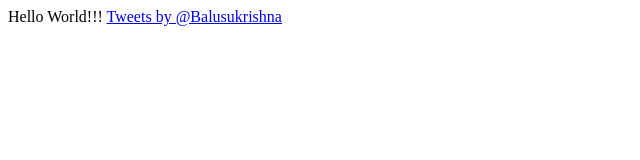
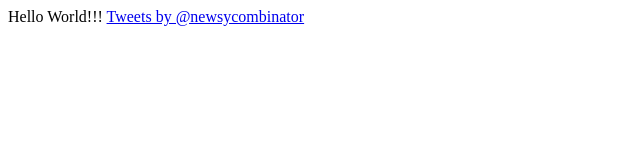
Before and after one commit to balsukrishna/balsukrishna.github.io, a plain HTML site: page index.html in a window 1280 px wide. Shown: the full height of the page, 0-640 px from the left. Drawn offline with Linux system fonts and the light colour scheme.

Commit message:
Hackernews widget

```diff
--- a/index.html
+++ b/index.html
@@ -5,7 +5,7 @@
     </body>
         Hello World!!!
 	</body>
-    <a class="twitter-timeline" href="https://twitter.com/Balusukrishna" data-widget-id="728246206841806849">Tweets by @Balusukrishna</a>
+        <a class="twitter-timeline" href="https://twitter.com/newsycombinator" data-widget-id="728249861296902148">Tweets by @newsycombinator</a>
         <script>
         ! function(d, s, id) {
             var js, fjs = d.getElementsByTagName(s)[0],
@@ -17,4 +17,5 @@
                 fjs.parentNode.insertBefore(js, fjs);
             }
     }(document, "script", "twitter-wjs");
-</script></html>
+    </script>
+   </html>
```
Lines whose indentation alone changed are shown as unchanged.
